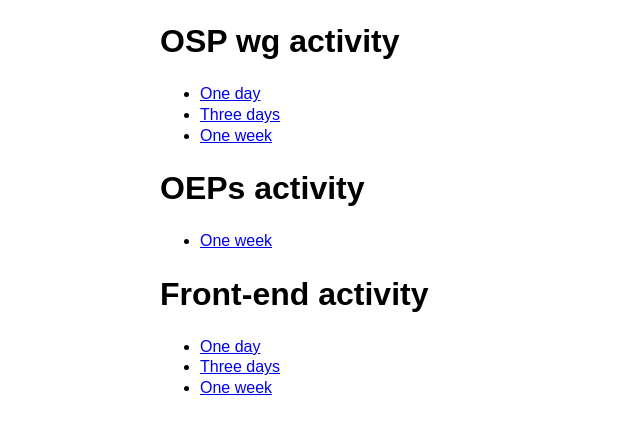
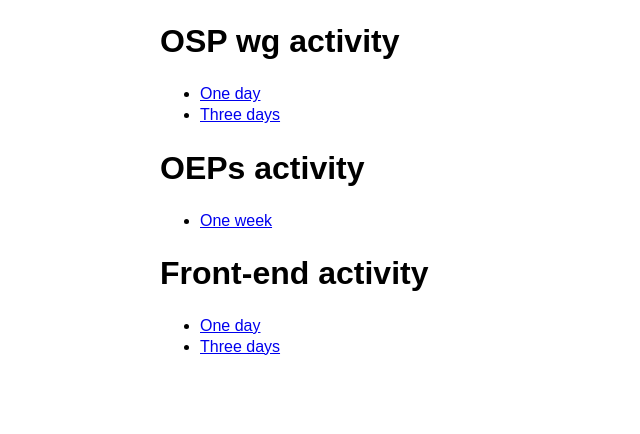
Before and after one commit to nedbat/nedbat_dinghy, a plain HTML site: page index.html in a window 1280 px wide. Shown: the whole page, without its empty margins (0-640 px from the left). Drawn offline with Linux system fonts and the light colour scheme.

Commit message:
reduce the volume of digest, skip 1week for wg and fe

```diff
--- a/index.html
+++ b/index.html
@@ -15,7 +15,7 @@
 <ul>
     <li><a href="1day.html" target="_blank">One day</a></li>
     <li><a href="3day.html" target="_blank">Three days</a></li>
-    <li><a href="1week.html" target="_blank">One week</a></li>
+    <!--<li><a href="1week.html" target="_blank">One week</a></li>-->
 </ul>
 
 <h1>OEPs activity</h1>
@@ -27,5 +27,5 @@
 <ul>
     <li><a href="1day-frontend.html" target="_blank">One day</a></li>
     <li><a href="3day-frontend.html" target="_blank">Three days</a></li>
-    <li><a href="1week-frontend.html" target="_blank">One week</a></li>
+    <!--<li><a href="1week-frontend.html" target="_blank">One week</a></li>-->
 </ul>
```
Also changed, not shown: 2 other files.
